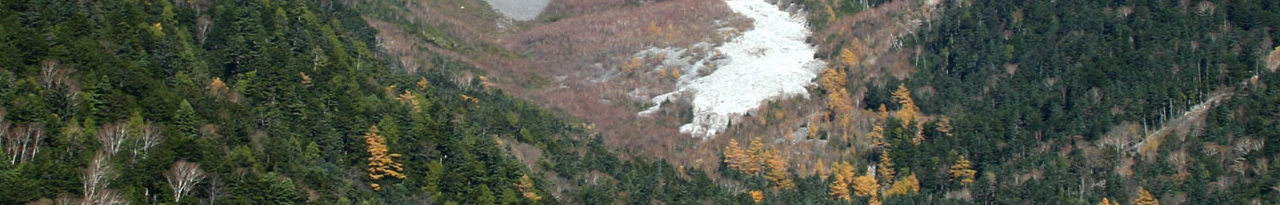
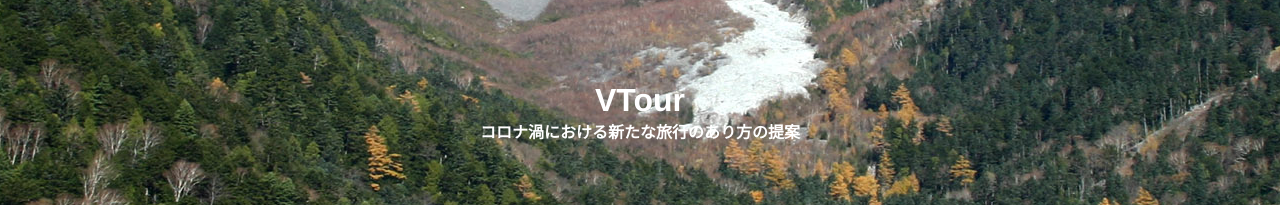
Before and after one commit to shortintern2020-B-frontier/TeamE, a Vue app: page /#/ in a window 1280 px wide. Shown: the part 420-625 px from the top of the page. Built offline with nearby package versions, Linux system fonts and the light colour scheme.

Commit message:
fix title position

```diff
--- a/src/components/homeHero.vue
+++ b/src/components/homeHero.vue
@@ -1,14 +1,13 @@
 <template>
-  <v-parallax v-bind:src="assetsImage">
-    <v-row
-      align="center"
-      justify="center"
-    >
-      <v-col class="text-center" cols="12">
-        <h1 class="display-1 font-weight-thin mb-4">VTour</h1>
-        <h4 class="subheading">コロナ渦における新たな旅行のあり方の提案</h4>
-      </v-col>
-    </v-row>
+  <v-parallax dark v-bind:src="assetsImage">
+    <v-container fluid>
+      <v-row align="center" justify="center">
+        <v-col align-self="auto">
+            <h1 class="display-1 font-weight-thin mb-4">VTour</h1>
+            <h4 class="subheading">コロナ渦における新たな旅行のあり方の提案</h4>
+        </v-col>
+      </v-row>
+    </v-container>
   </v-parallax>
 </template>
 
@@ -17,8 +16,6 @@ export default {
   data() {
     return {
       assetsImage: require('@/assets/homeHero.jpg')
-      // assetsImage_NG: "../assets/img-assets.png",
-      // staticImage: "/img-static.png"
     };
   }
 };
```
